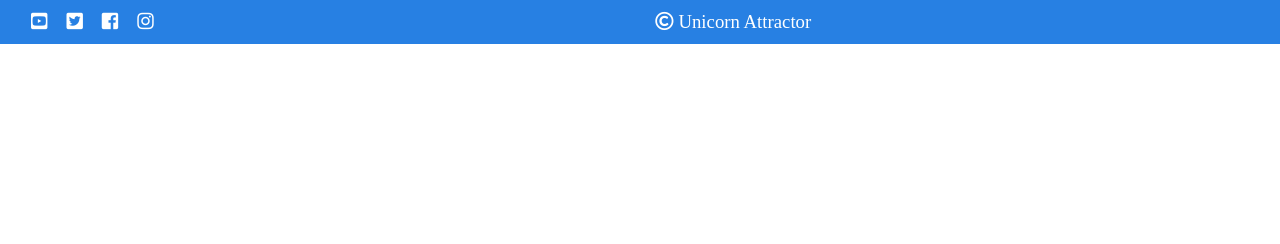
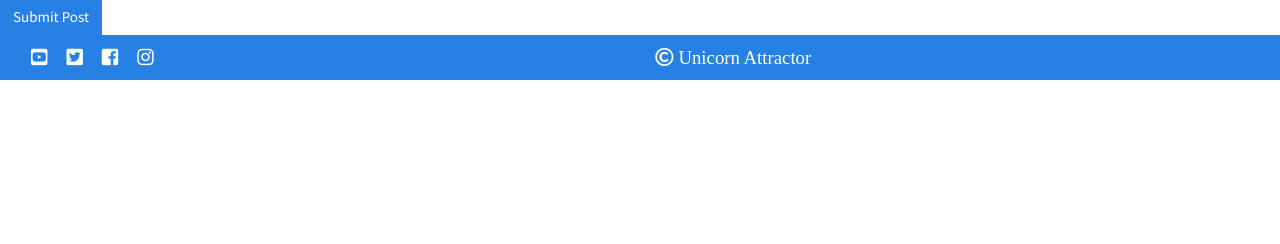
Before and after one commit to Jorden-V/UnicornAttractor---Milestone-4, a Django app: page /view_posts/ in a window 1280 px wide. Shown: the part 556-800 px from the top of the page. Run offline with Django 3.2, Linux system fonts and the light colour scheme; data that the repository does not hold is empty; some libraries are stand-ins or nearby versions.

Commit message:
added the create/edit view for forum posts

```diff
--- a/bugs/templates/bugs.html
+++ b/bugs/templates/bugs.html
@@ -6,6 +6,8 @@
     </div>
   </section>
 </div>
+
+<a href="{% url 'new_bug' %}"><button type="button" class="btn btn-primary"><span </span> Submit Bug</button></a>
 
 <section class="container">
   {% for bug in bugs %}
--- a/forum/templates/forum.html
+++ b/forum/templates/forum.html
@@ -7,6 +7,8 @@
     </div>
   </section>
 </div>
+
+<a href="{% url 'new_post' %}"><button type="button" class="btn btn-primary"><span </span> Submit Post</button></a>
 
 <section class="container">
   {% for post in posts %}
--- a/forum/urls.py
+++ b/forum/urls.py
@@ -1,8 +1,10 @@
 from django.conf.urls import url, include
-from .views import view_posts, post_detail, upvote_post
+from .views import view_posts, post_detail, upvote_post, add_or_edit_post
 
 urlpatterns = [
     url(r'^$', view_posts, name='view_posts'),
     url(r'^(?P<pk>\d+)/$', post_detail, name='post_detail'),
     url(r'^upvote(?P<pk>\d+)/$', upvote_post, name='upvote_post'),
+    url(r'^new/$', add_or_edit_post, name='new_post'),
+    url(r'^(?P<pk>\d+)/edit/$', add_or_edit_post, name="edit_post"),
     ]
--- a/forum/views.py
+++ b/forum/views.py
@@ -42,3 +42,24 @@ def upvote_post(request, pk):
         post.upvotes += 1
         post.save()
         return redirect('view_posts')
+
+def add_or_edit_post(request, pk=None):
+    """
+    Create a view that allows us to create or edit a post
+    depending if the PostID is null or not
+    """
+    post =  get_object_or_404(ForumPost, pk=pk) if pk else None
+
+    if request.method == "POST":
+        form = ForumPostForm(request.POST, instance=post)
+
+
+        if form.is_valid():
+            post = form.save(commit=False)
+            post.author = request.user
+            post.save()
+            return redirect(post_detail, post.pk)
+
+    else:
+        form = ForumPostForm(instance=post)
+    return render(request, 'create_post.html', {'form':form})
```
Also changed, not shown: forum/templates/create_post.html (added, +13 -0 lines).
